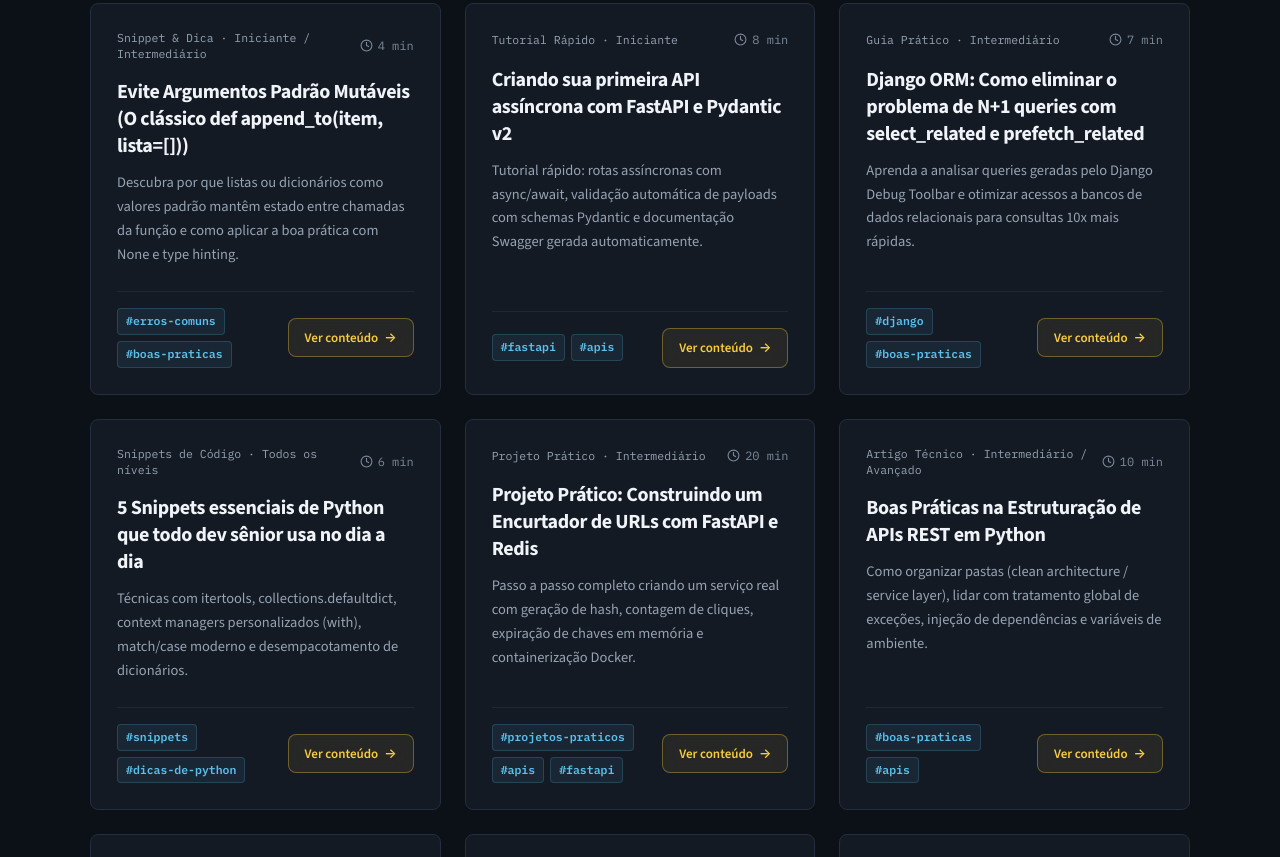
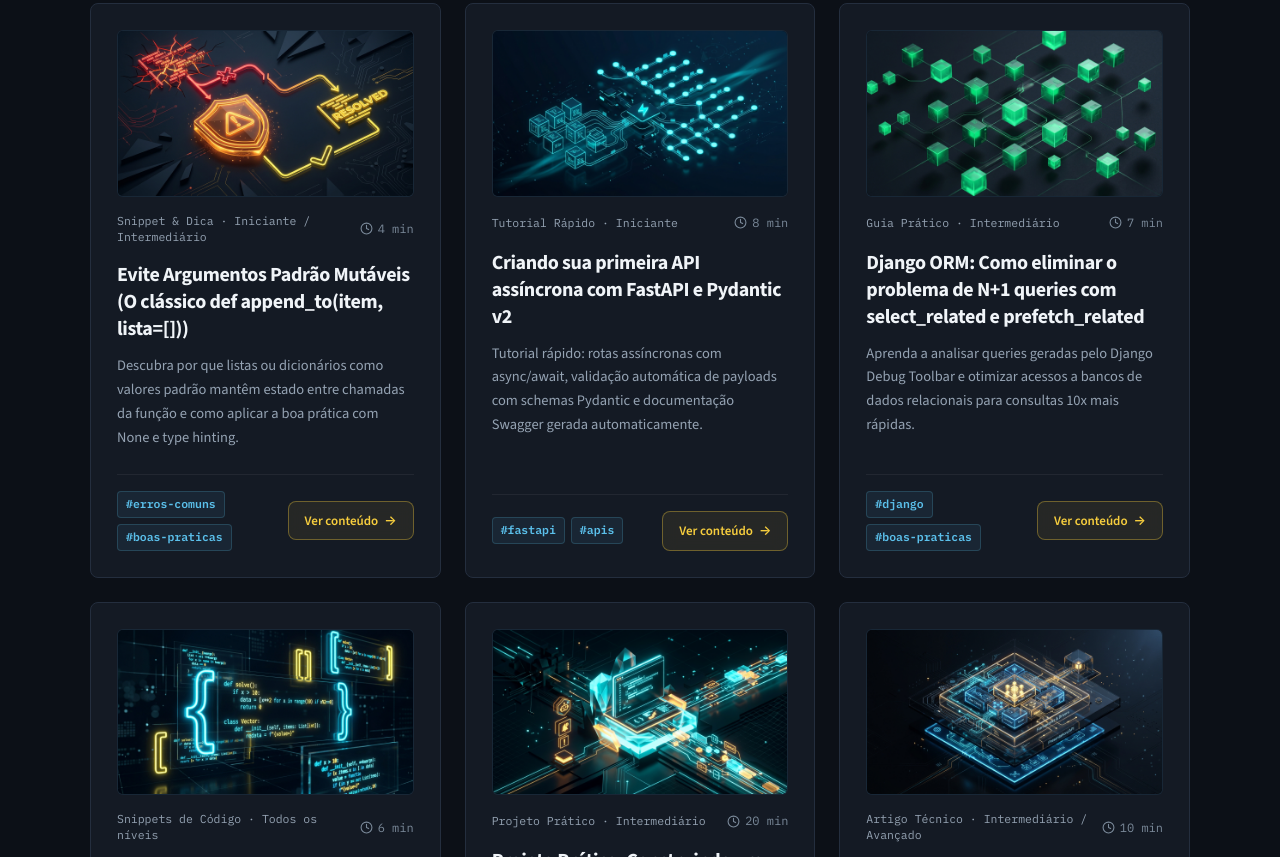
Before and after one commit to thalisonwilker/python-com-thalyson, a website: page index.html in a window 1280 px wide. Shown: the part 934-1791 px from the top of the page. Drawn offline with nearby package versions, Linux system fonts and the light colour scheme.

Commit message:
feat: add cover images and styling for content and courses

```diff
--- a/data/content.json
+++ b/data/content.json
@@ -7,6 +7,8 @@
     "topic": "Boas práticas",
     "type": "Snippet & Dica",
     "level": "Iniciante / Intermediário",
+    "visible": true,
+    "image": "assets/content/content_erros_comuns.jpg",
     "url": "https://www.youtube.com/@pythoncomthalyson/videos",
     "readTime": "4 min"
   },
@@ -18,6 +20,8 @@
     "topic": "APIs",
     "type": "Tutorial Rápido",
     "level": "Iniciante",
+    "visible": true,
+    "image": "assets/content/content_fastapi.jpg",
     "url": "https://www.youtube.com/@pythoncomthalyson/videos",
     "readTime": "8 min"
   },
@@ -29,6 +33,8 @@
     "topic": "Boas práticas",
     "type": "Guia Prático",
     "level": "Intermediário",
+    "visible": true,
+    "image": "assets/content/content_django.jpg",
     "url": "https://www.youtube.com/@pythoncomthalyson/videos",
     "readTime": "7 min"
   },
@@ -40,6 +46,8 @@
     "topic": "Dicas de Python",
     "type": "Snippets de Código",
     "level": "Todos os níveis",
+    "visible": true,
+    "image": "assets/content/content_snippets.jpg",
     "url": "https://www.youtube.com/@pythoncomthalyson/videos",
     "readTime": "6 min"
   },
@@ -51,6 +59,8 @@
     "topic": "APIs & FastAPI",
     "type": "Projeto Prático",
     "level": "Intermediário",
+    "visible": true,
+    "image": "assets/content/content_projetos_praticos.jpg",
     "url": "https://www.youtube.com/@pythoncomthalyson/videos",
     "readTime": "20 min"
   },
@@ -62,6 +72,8 @@
     "topic": "APIs",
     "type": "Artigo Técnico",
     "level": "Intermediário / Avançado",
+    "visible": true,
+    "image": "assets/content/content_boas_praticas.jpg",
     "url": "https://www.youtube.com/@pythoncomthalyson/videos",
     "readTime": "10 min"
   },
@@ -73,6 +85,8 @@
     "topic": "Snippets",
     "type": "Dica Rápida",
     "level": "Iniciante",
+    "visible": true,
+    "image": "assets/content/content_dicas_python.jpg",
     "url": "https://www.youtube.com/@pythoncomthalyson/videos",
     "readTime": "3 min"
   },
@@ -84,6 +98,8 @@
     "topic": "APIs",
     "type": "Tutorial Rápido",
     "level": "Intermediário",
+    "visible": true,
+    "image": "assets/content/content_django.jpg",
     "url": "https://www.youtube.com/@pythoncomthalyson/videos",
     "readTime": "9 min"
   },
@@ -95,6 +111,8 @@
     "topic": "Dicas de Python & Projetos",
     "type": "Projeto Prático",
     "level": "Iniciante / Fácil",
+    "visible": true,
+    "image": "assets/content/content_projetos_praticos.jpg",
     "url": "https://www.youtube.com/@pythoncomthalyson/videos",
     "readTime": "12 min"
   },
@@ -106,6 +124,8 @@
     "topic": "APIs & Automação",
     "type": "Projeto Prático",
     "level": "Intermediário",
+    "visible": true,
+    "image": "assets/content/content_projetos_praticos.jpg",
     "url": "https://www.youtube.com/@pythoncomthalyson/videos",
     "readTime": "15 min"
   },
@@ -117,6 +137,8 @@
     "topic": "APIs & FastAPI",
     "type": "Projeto Prático",
     "level": "Intermediário",
+    "visible": true,
+    "image": "assets/content/content_projetos_praticos.jpg",
     "url": "https://www.youtube.com/@pythoncomthalyson/videos",
     "readTime": "18 min"
   },
@@ -128,6 +150,8 @@
     "topic": "Boas práticas",
     "type": "Dica de Performance",
     "level": "Intermediário",
+    "visible": true,
+    "image": "assets/content/content_dicas_python.jpg",
     "url": "https://www.youtube.com/@pythoncomthalyson/videos",
     "readTime": "4 min"
   },
@@ -139,6 +163,8 @@
     "topic": "Snippets",
     "type": "Dica Rápida",
     "level": "Iniciante / Intermediário",
+    "visible": true,
+    "image": "assets/content/content_snippets.jpg",
     "url": "https://www.youtube.com/@pythoncomthalyson/videos",
     "readTime": "5 min"
   },
@@ -150,6 +176,8 @@
     "topic": "Boas práticas",
     "type": "Guia de Debug",
     "level": "Iniciante / Intermediário",
+    "visible": true,
+    "image": "assets/content/content_erros_comuns.jpg",
     "url": "https://www.youtube.com/@pythoncomthalyson/videos",
     "readTime": "5 min"
   },
@@ -161,6 +189,8 @@
     "topic": "Dicas de Python",
     "type": "Alerta de Sintaxe",
     "level": "Iniciante",
+    "visible": true,
+    "image": "assets/content/content_erros_comuns.jpg",
     "url": "https://www.youtube.com/@pythoncomthalyson/videos",
     "readTime": "3 min"
   },
@@ -172,6 +202,8 @@
     "topic": "Snippets",
     "type": "Alerta de Sintaxe",
     "level": "Iniciante",
+    "visible": true,
+    "image": "assets/content/content_erros_comuns.jpg",
     "url": "https://www.youtube.com/@pythoncomthalyson/videos",
     "readTime": "4 min"
   },
@@ -183,6 +215,8 @@
     "topic": "Boas práticas",
     "type": "Guia de Debug",
     "level": "Iniciante",
+    "visible": true,
+    "image": "assets/content/content_erros_comuns.jpg",
     "url": "https://www.youtube.com/@pythoncomthalyson/videos",
     "readTime": "4 min"
   }
--- a/data/courses.json
+++ b/data/courses.json
@@ -4,6 +4,8 @@
     "title": "Primeiros Passos com FastAPI & Python Moderno",
     "tier": "paid",
     "tierLabel": "Curso Pago",
+    "visible": true,
+    "image": "assets/courses/course_fastapi.jpg",
     "headline": "A base sólida para construir APIs profissionais de alto nível",
     "description": "Uma formação aprofundada para quem quer dominar FastAPI, tipagem estática moderna com Pydantic v2, injeção de dependências, Pytest e Clean Architecture.",
     "price": "Em breve",
@@ -24,6 +26,8 @@
     "title": "APIs Escaláveis com FastAPI, Django & Docker",
     "tier": "paid",
     "tierLabel": "Formação Avançada",
+    "visible": true,
+    "image": "assets/courses/course_apis_docker.jpg",
     "headline": "Do monolito aos microsserviços de alta performance",
     "description": "Aprenda a projetar sistemas resilientes, mensageria e filas assíncronas com Celery/Redis, caching, autenticação JWT robusta, rate limiting e observabilidade.",
     "price": "Em breve",
@@ -44,6 +48,8 @@
     "title": "Mentoria Técnica & Code Review 1-on-1",
     "tier": "paid",
     "tierLabel": "Mentoria Individual",
+    "visible": true,
+    "image": "assets/courses/course_mentorship.jpg",
     "headline": "Aceleração personalizada com diagnóstico real e acompanhamento direto",
     "description": "Sessões individuais focadas na sua evolução profissional. Revisão minuciosa de código do seu repositório, arquitetura de software, preparação para entrevistas e plano de carreira sob medida.",
     "price": "Vagas Limitadas",
@@ -64,6 +70,8 @@
     "title": "Minicurso Gratuito: Fundamentos de FastAPI & Pydantic",
     "tier": "free",
     "tierLabel": "Vídeo & Curso Gratuito",
+    "visible": true,
+    "image": "assets/courses/course_mini_fastapi.jpg",
     "headline": "Aprenda a criar sua primeira API moderna em Python",
     "description": "Série prática e direta ao ponto ensinando rotas assíncronas, validação de schemas com Pydantic, documentação Swagger interativa e status codes HTTP corretos.",
     "price": "100% Gratuito",
@@ -84,6 +92,8 @@
     "title": "Workshop Gratuito: Otimização de Queries no Django ORM",
     "tier": "free",
     "tierLabel": "Vídeo & Curso Gratuito",
+    "visible": true,
+    "image": "assets/courses/course_django_orm.jpg",
     "headline": "Elimine gargalos de banco de dados e consultas lentas",
     "description": "Imersão prática focada em identificar o problema de N+1 queries, dominar select_related, prefetch_related, subqueries e índices de banco de dados no Django.",
     "price": "100% Gratuito",
@@ -104,6 +114,8 @@
     "title": "Série Prática: Construindo Projetos do Zero ao Deploy",
     "tier": "free",
     "tierLabel": "Vídeo & Curso Gratuito",
+    "visible": true,
+    "image": "assets/courses/course_projects_deploy.jpg",
     "headline": "Aprenda Python criando aplicações reais do começo ao fim",
     "description": "Vídeos mão na massa com construção de encurtadores de URL, ferramentas de automação CLI com Typer e microserviços integrados com Docker.",
     "price": "100% Gratuito",
--- a/index.html
+++ b/index.html
@@ -412,8 +412,16 @@
         container.innerHTML = '<p style="color:var(--muted);padding:1.5rem 0">Nenhum conteúdo encontrado nesta categoria.</p>';
         return;
       }
-      container.innerHTML = items.map(item => `
+      container.innerHTML = items.map(item => {
+        const coverHtml = item.image ? `
+          <div class="card-cover-wrap">
+            <img src="${item.image}" alt="${item.title}" class="card-cover-img" loading="lazy" width="640" height="360">
+          </div>
+        ` : '';
+
+        return `
           <article class="content-card" role="listitem">
+            ${coverHtml}
             <div class="card-meta">
               <span class="badge-level">${item.type} · ${item.level}</span>
               ${item.readTime ? `<span class="read-time"><svg class="clock-icon" viewBox="0 0 24 24" width="13" height="13" fill="none" stroke="currentColor" stroke-width="2" stroke-linecap="round" stroke-linejoin="round" aria-hidden="true"><circle cx="12" cy="12" r="10"/><polyline points="12 6 12 12 16 14"/></svg> ${item.readTime}</span>` : ''}
@@ -429,7 +437,12 @@
               </a>
             </div>
           </article>
-      `).join('');
+        `;
+      }).join('');
+    }
+
+    function isItemVisible(item) {
+      return item && item.visible !== false && item.show !== false && item.hidden !== true && item.published !== false;
     }
 
     // Carregamento dinâmico de Conteúdos Gratuitos
@@ -437,7 +450,8 @@
       try {
         const res = await fetch('data/content.json');
         if (!res.ok) throw new Error('Falha ao carregar conteúdos');
-        allContent = await res.json();
+        const data = await res.json();
+        allContent = (data || []).filter(isItemVisible);
         renderContent(allContent);
         setupFilters();
       } catch (err) {
@@ -473,7 +487,8 @@
       try {
         const res = await fetch('data/courses.json');
         if (!res.ok) throw new Error('Falha ao carregar cursos');
-        allCourses = await res.json();
+        const data = await res.json();
+        allCourses = (data || []).filter(isItemVisible);
         renderCourses(allCourses);
         setupCourseFilters();
       } catch (err) {
@@ -494,9 +509,15 @@
         const actionText = isFree ? 'Assistir Gratuitamente' : (isOpen ? 'Garantir Vaga' : 'Entrar na Lista de Espera');
         const isFeatured = isOpen ? 'featured' : '';
         const featuresList = (course.features || []).map(f => `<li>${f}</li>`).join('');
+        const coverHtml = course.image ? `
+          <div class="course-cover-wrap">
+            <img src="${course.image}" alt="${course.title}" class="course-cover-img" loading="lazy" width="640" height="360">
+          </div>
+        ` : '';
 
         return `
           <article class="course-card ${isFeatured}" role="listitem">
+            ${coverHtml}
             <span class="course-badge ${badgeClass}">${course.tierLabel ? `${course.tierLabel} · ` : ''}${course.statusLabel}</span>
             <h3>${course.title}</h3>
             <p class="course-headline">${course.headline}</p>
--- a/styles.css
+++ b/styles.css
@@ -759,6 +759,28 @@ h1 em {
   background-color: var(--surface-hover);
 }
 
+.card-cover-wrap {
+  width: 100%;
+  aspect-ratio: 16 / 9;
+  border-radius: 6px;
+  overflow: hidden;
+  margin-bottom: 16px;
+  border: 1px solid rgba(75, 139, 190, 0.2);
+  background: #0B0E14;
+  position: relative;
+}
+
+.card-cover-img {
+  width: 100%;
+  height: 100%;
+  object-fit: cover;
+  transition: transform 0.35s ease;
+}
+
+.content-card:hover .card-cover-img {
+  transform: scale(1.04);
+}
+
 .card-meta {
   display: flex;
   align-items: center;
@@ -885,6 +907,28 @@ h1 em {
 .course-card:hover {
   transform: translateY(-4px);
   border-color: var(--py-yellow);
+}
+
+.course-cover-wrap {
+  width: 100%;
+  aspect-ratio: 16 / 9;
+  border-radius: 8px;
+  overflow: hidden;
+  margin-bottom: 20px;
+  border: 1px solid rgba(75, 139, 190, 0.25);
+  background: #0B0E14;
+  position: relative;
+}
+
+.course-cover-img {
+  width: 100%;
+  height: 100%;
+  object-fit: cover;
+  transition: transform 0.35s ease;
+}
+
+.course-card:hover .course-cover-img {
+  transform: scale(1.05);
 }
 
 .course-badge {
```
Also changed, not shown: assets/content/content_boas_praticas.jpg (added), assets/content/content_dicas_python.jpg (added), assets/content/content_django.jpg (added), assets/content/content_erros_comuns.jpg (added), assets/content/content_fastapi.jpg (added), assets/content/content_projetos_praticos.jpg (added), assets/content/content_snippets.jpg (added), assets/courses/course_apis_docker.jpg (added), assets/courses/course_django_orm.jpg (added), assets/courses/course_fastapi.jpg (added), assets/courses/course_mini_fastapi.jpg (added), 2 other files. Lines whose indentation alone changed are shown as unchanged.
